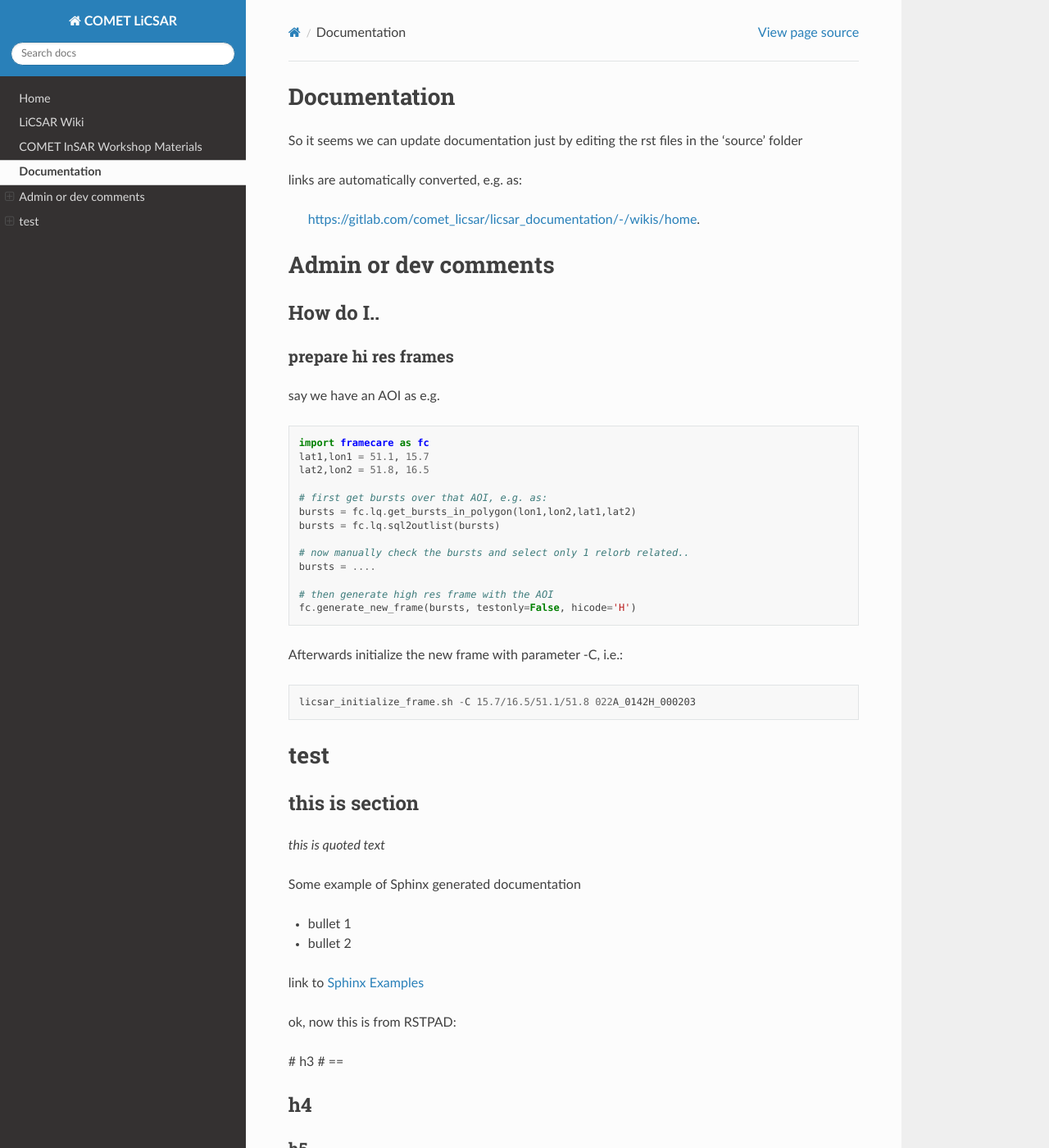
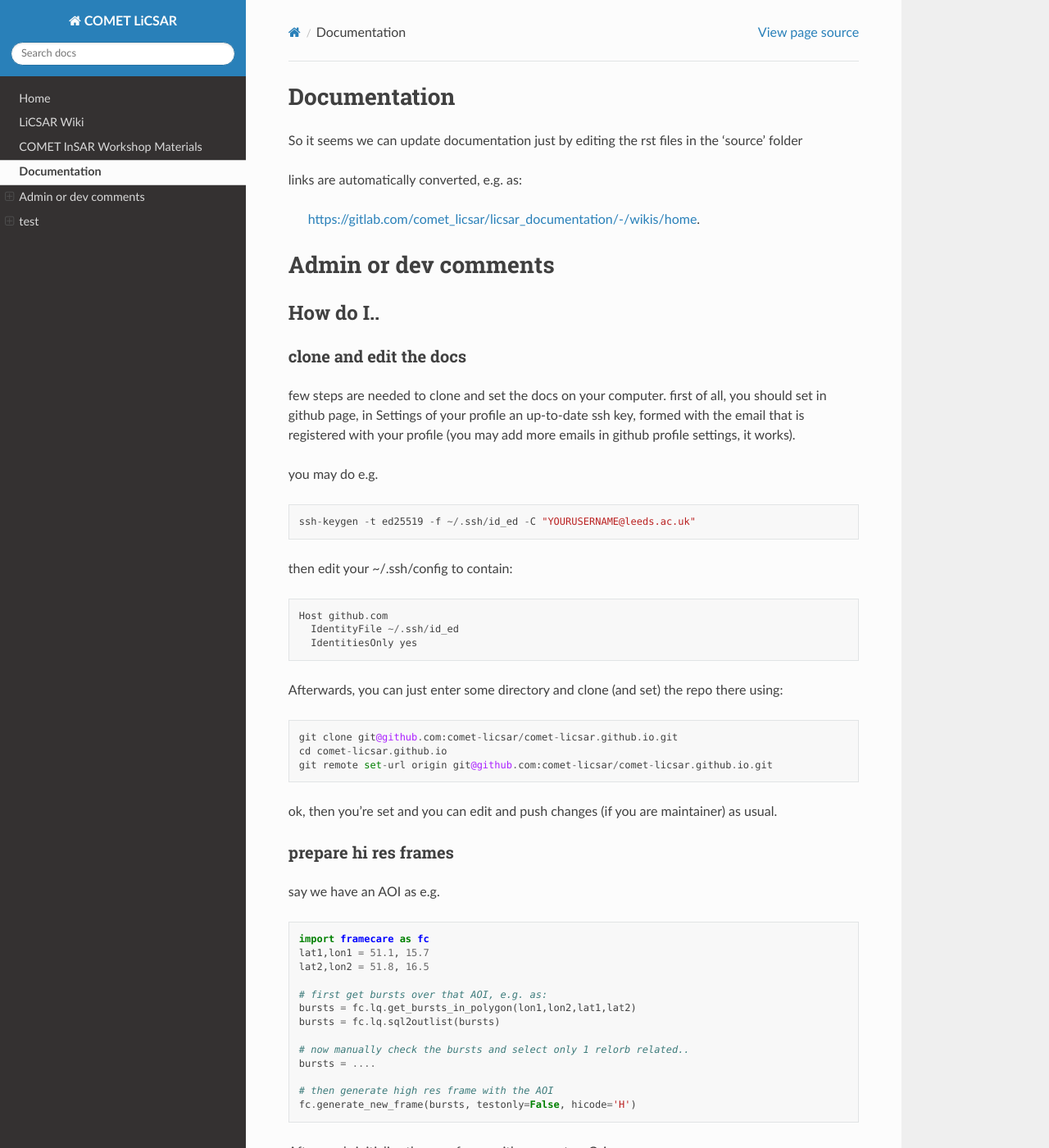
Before and after one commit to comet-licsar/comet-licsar.github.io, a Sphinx documentation site: the page built from source/documentation.rst, in a window 1280 px wide and 1400 px high. Shown: the whole window at 82% size. Built offline with Sphinx 7.4.7 and the Read the Docs theme 2.0.0, drawn with Linux system fonts in a browser that asks for light colours.

Commit message:
Update documentation.rst

```diff
--- a/source/documentation.rst
+++ b/source/documentation.rst
@@ -15,6 +15,30 @@ Admin or dev comments
 
 How do I..
 ----------
+
+clone and edit the docs
+^^^^^^^^^^^^^^^^^^^^^^^
+
+few steps are needed to clone and set the docs on your computer. first of all, you should set in github page, in Settings of your profile an up-to-date ssh key, formed with the email that is registered with your profile (you may add more emails in github profile settings, it works).
+
+you may do e.g.
+::
+  ssh-keygen -t ed25519 -f ~/.ssh/id_ed -C "YOURUSERNAME@leeds.ac.uk"
+
+then edit your ~/.ssh/config to contain:
+::
+  Host github.com
+    IdentityFile ~/.ssh/id_ed
+    IdentitiesOnly yes
+
+Afterwards, you can just enter some directory and clone (and set) the repo there using:
+::
+  git clone git@github.com:comet-licsar/comet-licsar.github.io.git
+  cd comet-licsar.github.io
+  git remote set-url origin git@github.com:comet-licsar/comet-licsar.github.io.git
+
+ok, then you're set and you can edit and push changes (if you are maintainer) as usual.
+
 
 prepare hi res frames
 ^^^^^^^^^^^^^^^^^^^^^
```
